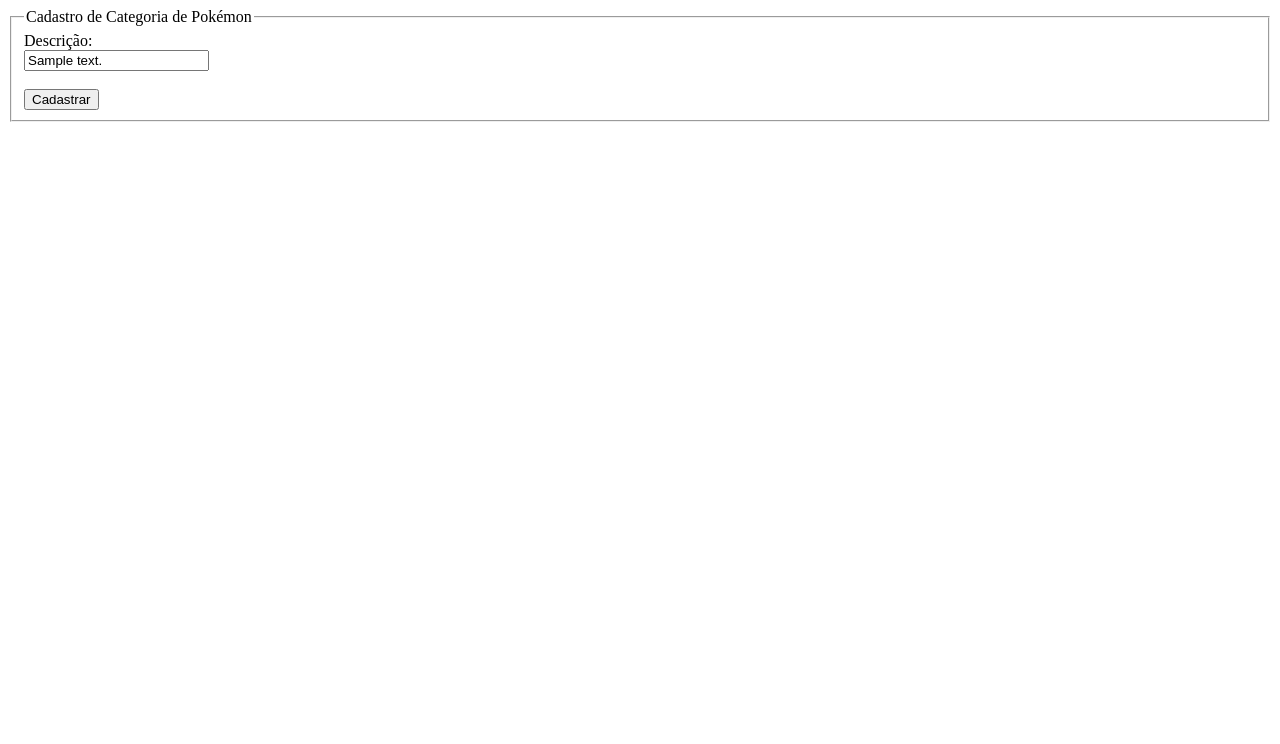
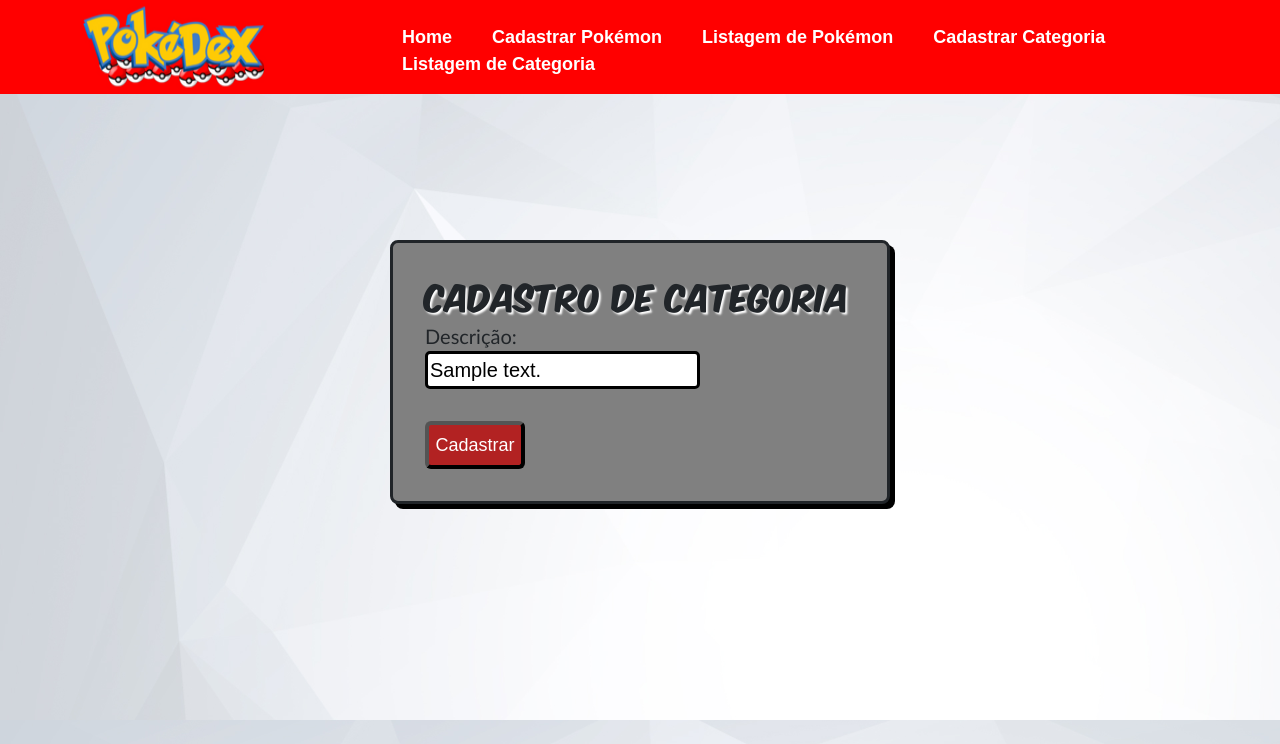
Before and after one commit to mateus040/Pokedex, a PHP site: template View/modules/Categoria/FormCategoria.php in a window 1280 px wide. Shown: the top 744 px of the page. Run offline with PHP 8.4, Linux system fonts and the light colour scheme; the template is opened without the code that fills it: most values are stand-ins (such as "Sample title", 1, 10 or a date in 2020).

Commit message:
adicionando include e links

```diff
--- a/View/modules/Categoria/FormCategoria.php
+++ b/View/modules/Categoria/FormCategoria.php
@@ -4,29 +4,41 @@
     <meta charset="UTF-8">
     <meta http-equiv="X-UA-Compatible" content="IE=edge">
     <meta name="viewport" content="width=device-width, initial-scale=1.0">
-    <title>Cadastrar Categoria de Pokémon</title>
+    <title>Cadastro de Pokemons</title>
+        <link href="https://cdn.jsdelivr.net/npm/bootstrap@5.2.0/dist/css/bootstrap.min.css" rel="stylesheet" integrity="sha384-gH2yIJqKdNHPEq0n4Mqa/HGKIhSkIHeL5AyhkYV8i59U5AR6csBvApHHNl/vI1Bx" crossorigin="anonymous">
+    <link rel="stylesheet" href="/../../css/style_FormCategoria.css">
+    <link rel="shortcut icon" href="/../../img/favicon.png" type="image/x-icon">
     <style>
-        input, label {display: block}
+        label, input { display: block;}
+        body{
+        font-family: Arial, Helvetica, sans-serif;
+    }
     </style>
 </head>
 <body>
 
     <form action="/categoria/save" method="post">
 
-        <fieldset>
+        <header>
+            <?php include 'View/includes/cabecalho.php' ?>
+        </header>
 
-            <legend>Cadastro de Categoria de Pokémon</legend>
+        <br> <br> <br> <br> <br> <br> <br> <br> <br> <br>
+
+        <div class="container">
+
+            <h2>Cadastro de Categoria</h2>
 
             <input type="hidden" value="<?= $model->id ?>" name="id" />
 
             <label for="descricao">Descrição:</label>
             <input type="text" name="descricao" id="descricao" value="<?= $model->descricao ?>" />
 
-            <br>
-
             <button type="submit">Cadastrar</button>
 
-        </fieldset>
+        </div>
+
+
 
     </form>
 
```
